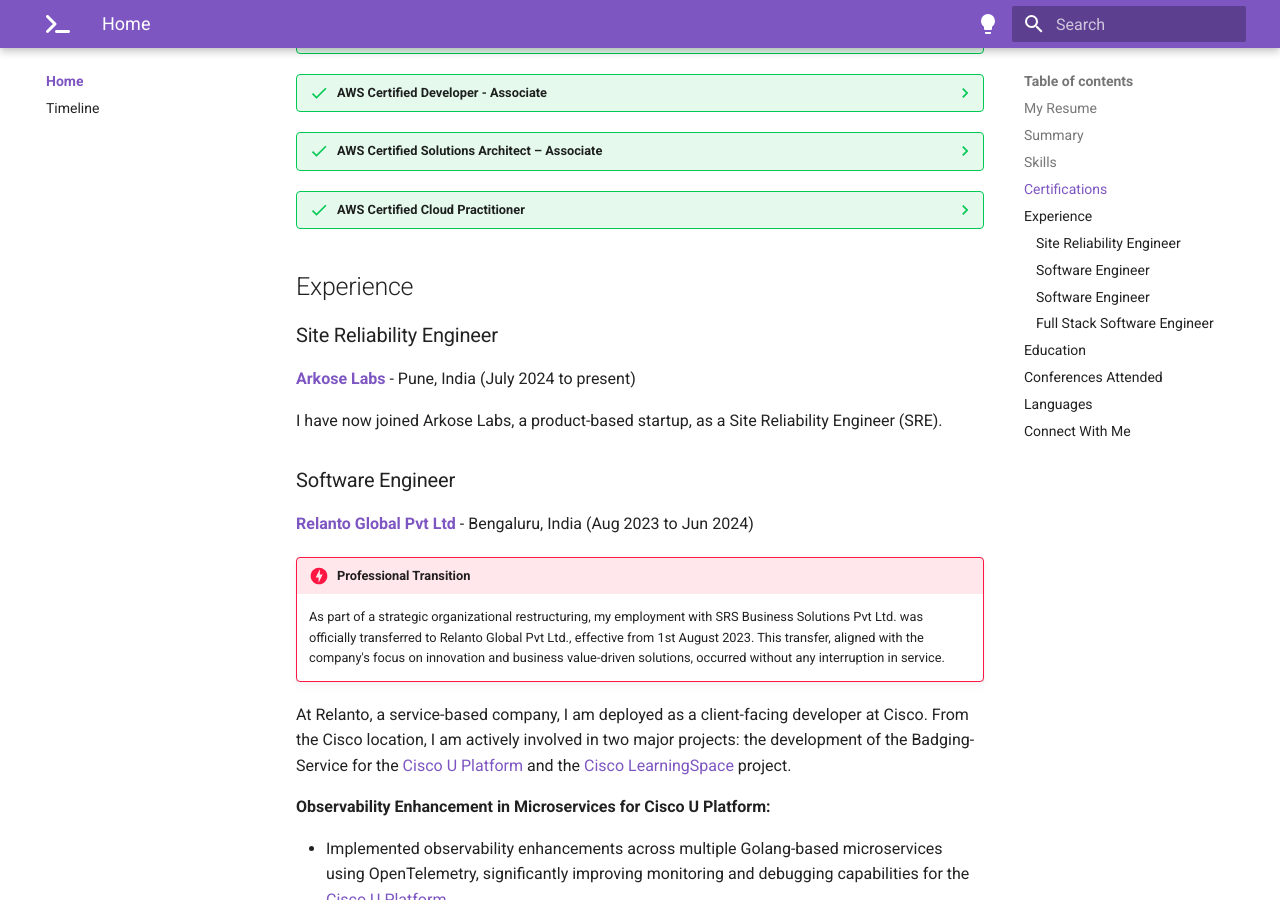
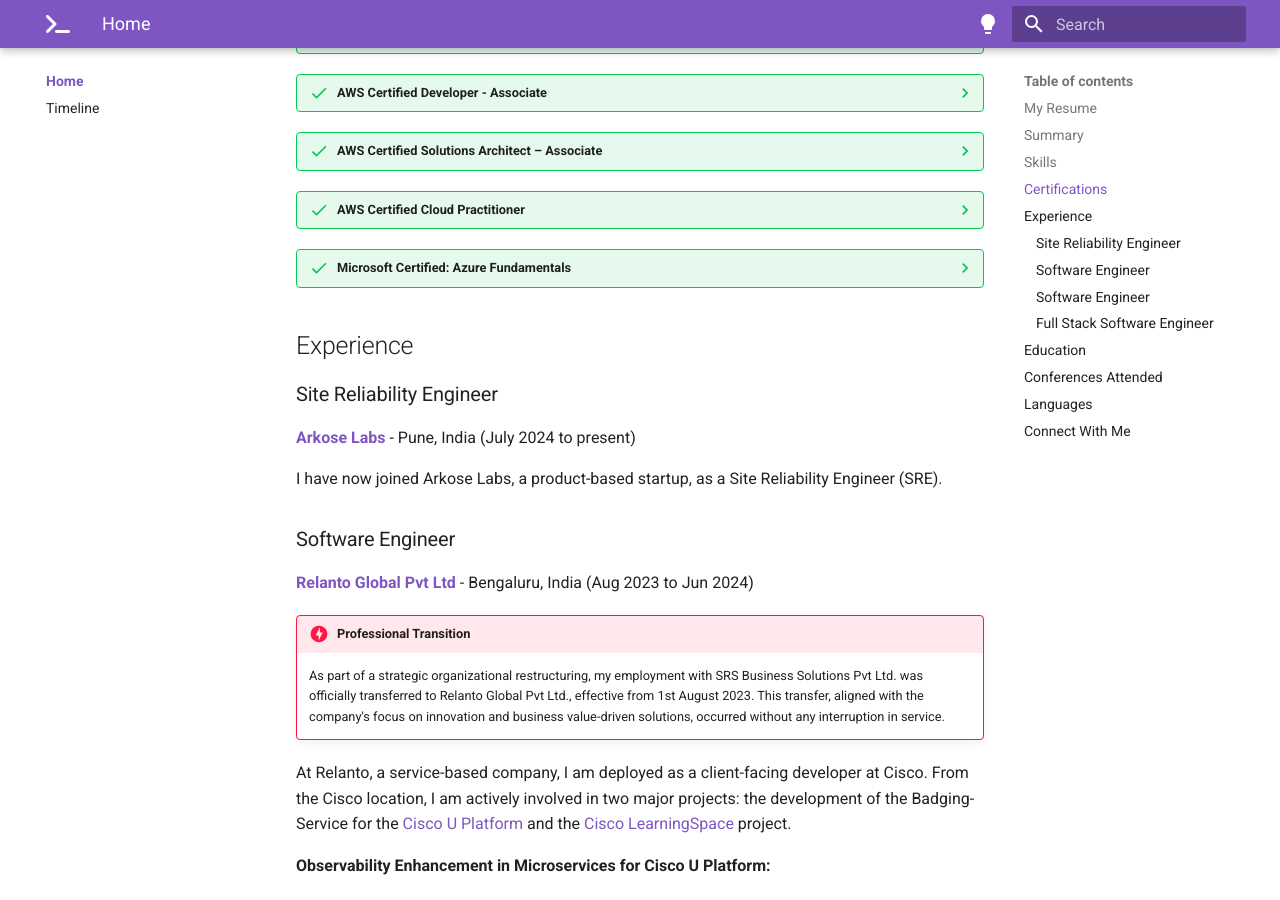
Before and after one commit to imyashkale/portfolio, an MkDocs documentation site: the page built from docs/index.md, in a window 1280 px wide and 900 px high, scrolled down 2398 px. Built offline with MkDocs 1.6.1 and Material for MkDocs 9.7.7, drawn with Linux system fonts in a browser that asks for light colours; plug-ins that fetch from the network failed and are left out; part of the change alters nothing that is shown.

Commit message:
Azure Added to Home Cert Section

```diff
--- a/docs/index.md
+++ b/docs/index.md
@@ -89,6 +89,12 @@ I hold a Bachelor of Science in Computer Science Engineering and am fluent in Ma
     **Credential ID**: <a href="https://www.credly.com/badges/9eb5642b-17d6-4463-9578-50eb57e425c6" target="_blank">View on Credly</a>
     **Download Certificate**: <a href="assets/certifications/cloud-practitioner-certificate.pdf" download="cloud-practitioner-certificate.pdf">Download Certificate</a>
     **Motivation**: This foundational certification has been key in establishing a solid base in AWS cloud services. It's enabled me to effectively collaborate across teams by understanding AWS cloud concepts, core services, and operational best practices, thereby enhancing team synergy and cloud strategy development.
+
+??? success "Microsoft Certified: Azure Fundamentals"
+    **Issued Date**: 05 Oct 2024
+    **Credential ID**: <a href="https://learn.microsoft.com/api/credentials/share/en-us/im-yashkale/AE3FC8FB4F1FDDAB?sharingId=3BDE513661F4967F" target="_blank">View on Microsoft Learn</a>
+    **Download Certificate**: <a href="assets/certifications/azure-fundamentals.pdf" download="CKAD Certificate">Download Certificate</a>
+    **Motivation**: This certification demonstrates my fundamental understanding of Azure.
 
 ## Experience
 
```
Also changed, not shown: 1 other file.
